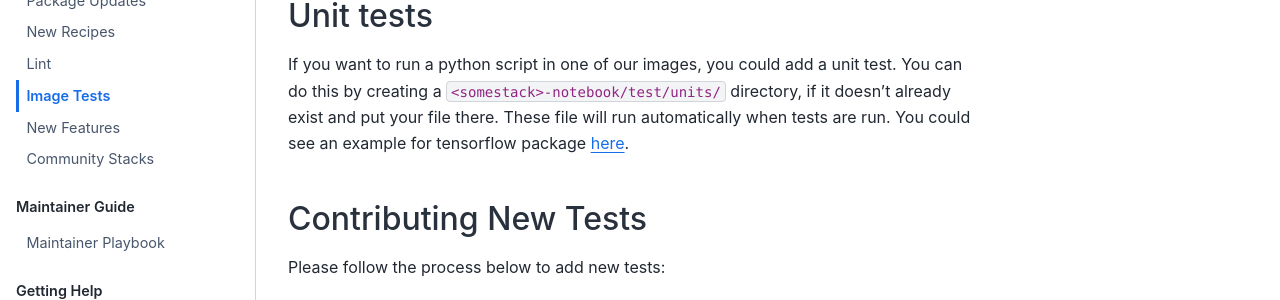
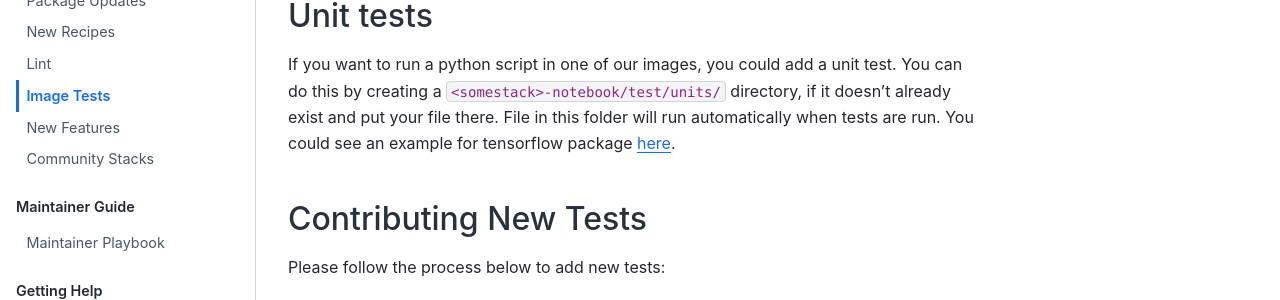
Before and after one commit to jupyter/docker-stacks, a Sphinx documentation site: the page built from docs/contributing/tests.md, in a window 1280 px wide and 1328 px high. Shown: the part 490-790 px from the top of the window. Built offline with Sphinx 7.4.7 and the Sphinx Book theme 1.1.4, drawn with Linux system fonts in a browser that asks for light colours.

Commit message:
Fix wording

```diff
--- a/docs/contributing/tests.md
+++ b/docs/contributing/tests.md
@@ -17,7 +17,7 @@ defined in the [conftest.py](https://github.com/jupyter/docker-stacks/blob/maste
 
 If you want to run a python script in one of our images, you could add a unit test.
 You can do this by creating a `<somestack>-notebook/test/units/` directory, if it doesn't already exist and put your file there.
-These file will run automatically when tests are run.
+File in this folder will run automatically when tests are run.
 You could see an example for tensorflow package [here](https://github.com/jupyter/docker-stacks/blob/HEAD/tensorflow-notebook/test/units/unit_tensorflow.py).
 
 ## Contributing New Tests
```
